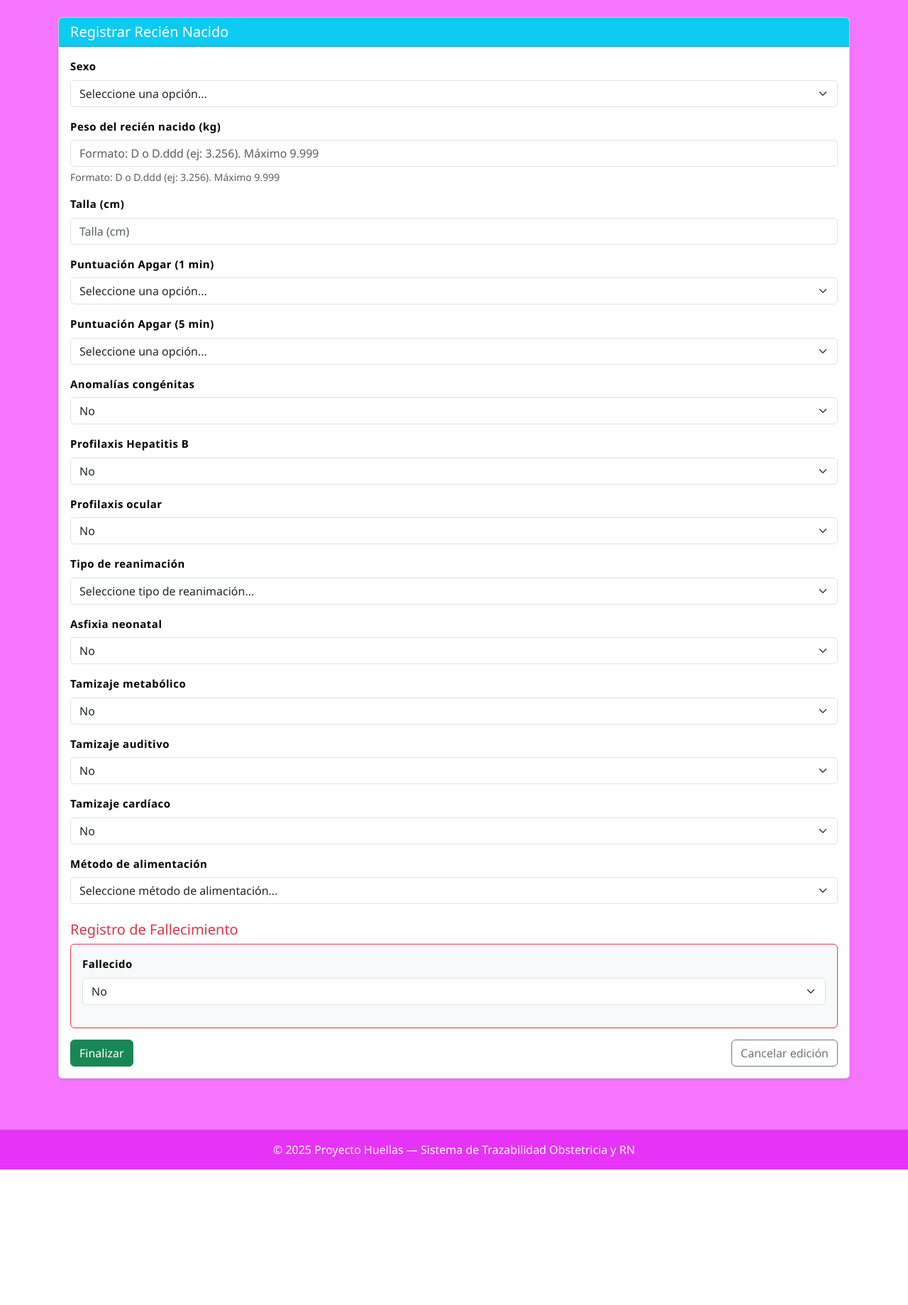
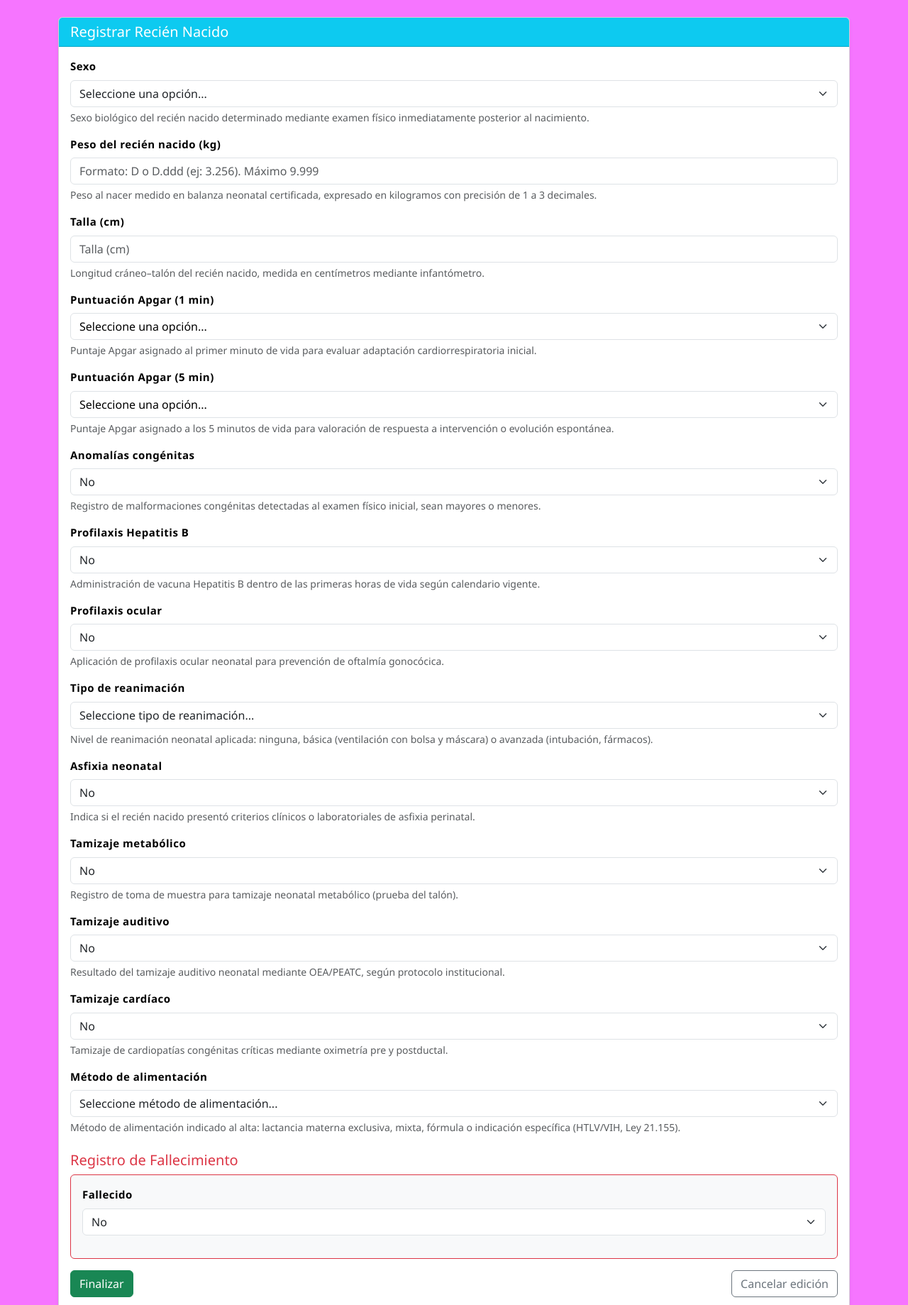
Before and after one commit to oliverb07/proyecto_integrado_final, a Django app: page /rn/nuevo/ in a window 1280 px wide. Shown: the part 166-2005 px from the top of the page at 71% size. Before the commit the page ends 1814 px from the top, so only its background shows below. Run offline with Django 5.2, Linux system fonts and the light colour scheme; the visitor is signed in with stand-in values (Sample User, id 1); data that the repository does not hold is empty.

Commit message:
ajustes finales

```diff
--- a/neonatos/forms.py
+++ b/neonatos/forms.py
@@ -311,7 +311,7 @@ class PartoForm(BaseBootstrapForm):
         self.matrona_nombre = None
         if self.request and self.request.user.is_authenticated:
             user = self.request.user
-            nombre = getattr(user, "nombre", None)  # ✅ usa el campo real del modelo Usuario
+            nombre = getattr(user, "nombre", None)  #  usa el campo real del modelo Usuario
             rol = getattr(user, "rol", None)        # opcional: muestra también el rol
             if nombre:
                 # Muestra "Paola Araya (Matrona)"
@@ -319,6 +319,37 @@ class PartoForm(BaseBootstrapForm):
             else:
                 # Si por alguna razón no hay nombre, usa el correo
                 self.matrona_nombre = getattr(user, "email", "Usuario desconocido")
+
+
+        # ====================================================
+        #   TOOLTIPS AUTOMÁTICOS (AL FINAL DEL __init__)
+        # ====================================================
+        tooltips = {
+            "fecha_parto": "Fecha registrada en ficha clínica en la que ocurrió el evento del nacimiento.",
+            "hora_parto": "Hora exacta del nacimiento según documentación clínica o reloj institucional.",
+            "tipo_parto": "Clasificación obstétrica del parto según vía: vaginal eutócico, instrumental o cesárea (electiva o de urgencia).",
+            "tipo_atencion": "Tipo de atención según categorización clínica: procedimiento programado o resolución por urgencia obstétrica.",
+            "inicio_parto": "Mecanismo de inicio del trabajo de parto: espontáneo o inducido mediante intervención médica.",
+            "analgesia": "Método analgésico administrado durante el trabajo de parto: neuroaxial, endovenosa, óxido nitroso, general u otras técnicas.",
+            "acompanamiento": "Presencia de acompañante significativo durante fases del trabajo de parto o expulsivo.",
+            "presentacion_fetal": "Posición del polo fetal respecto al canal del parto: cefálica, pélvica/podálica o transversa.",
+            "embarazo_multiple": "Indica si el nacimiento corresponde a una gestación múltiple.",
+            "edad_gestacional": "Edad gestacional en semanas completas calculada al momento del parto, según ecografía válida o FUR confiable.",
+            "episiotomia": "Registro del procedimiento de episiotomía durante el expulsivo.",
+            "oxitocina": "Indica administración de oxitocina profiláctica en manejo activo del alumbramiento.",
+            "plan_parto": "Confirma existencia de un plan de parto informado y registrado.",
+            "contacto_piel_piel": "Registro del contacto piel a piel inmediato entre madre y RN como parte del apego precoz.",
+            "alojamiento_conjunto": "Indica si se aplicó alojamiento conjunto madre–hijo posterior al nacimiento.",
+            "cesarea_programada": "Señala si la cesárea fue planificada previamente.",
+            "complicaciones": "Registro de complicaciones obstétricas maternas o fetales ocurridas durante el parto.",
+            "observaciones": "Notas clínicas relevantes no cubiertas en otros campos.",
+        }
+
+
+        for campo, texto in tooltips.items():
+            if campo in self.fields:
+                self.fields[campo].help_text = texto
+                self.fields[campo].widget.attrs["title"] = texto
 
 
     OPCIONES_SI_NO = [
@@ -612,6 +643,42 @@ class RecienNacidoForm(BaseBootstrapForm):
                 field.widget.attrs["class"] = "form-select"
 
 
+        tooltips = {
+            "sexo": "Sexo biológico del recién nacido determinado mediante examen físico inmediatamente posterior al nacimiento.",
+            "peso": "Peso al nacer medido en balanza neonatal certificada, expresado en kilogramos con precisión de 1 a 3 decimales.",
+            "talla": "Longitud cráneo–talón del recién nacido, medida en centímetros mediante infantómetro.",
+            "apgar_1": "Puntaje Apgar asignado al primer minuto de vida para evaluar adaptación cardiorrespiratoria inicial.",
+            "apgar_5": "Puntaje Apgar asignado a los 5 minutos de vida para valoración de respuesta a intervención o evolución espontánea.",
+            "anomalias_congenitas": "Registro de malformaciones congénitas detectadas al examen físico inicial, sean mayores o menores.",
+            "profilaxis_hepatitisb": "Administración de vacuna Hepatitis B dentro de las primeras horas de vida según calendario vigente.",
+            "profilaxis_ocular": "Aplicación de profilaxis ocular neonatal para prevención de oftalmía gonocócica.",
+            "reanimacion": "Nivel de reanimación neonatal aplicada: ninguna, básica (ventilación con bolsa y máscara) o avanzada (intubación, fármacos).",
+            "asfixia_neonatal": "Indica si el recién nacido presentó criterios clínicos o laboratoriales de asfixia perinatal.",
+            "tamizaje_metabolico": "Registro de toma de muestra para tamizaje neonatal metabólico (prueba del talón).",
+            "tamizaje_auditivo": "Resultado del tamizaje auditivo neonatal mediante OEA/PEATC, según protocolo institucional.",
+            "tamizaje_cardiaco": "Tamizaje de cardiopatías congénitas críticas mediante oximetría pre y postductal.",
+            "fallecido": "Indica si el recién nacido falleció antes del alta hospitalaria.",
+            "tipo_fallecimiento": "Clasificación del fallecimiento perinatal: aborto, mortinato o mortineonato, según criterio jurídico-sanitario.",
+            "metodo_alimentacion": "Método de alimentación indicado al alta: lactancia materna exclusiva, mixta, fórmula o indicación específica (HTLV/VIH, Ley 21.155).",
+        }
+
+        for campo, texto in tooltips.items():
+            if campo in self.fields:
+                self.fields[campo].help_text = texto
+                self.fields[campo].widget.attrs["title"] = texto
+
+
+        #cambiado
+        # Forzar clase apgar-select después del Bootstrap
+        if "apgar_1" in self.fields:
+            self.fields["apgar_1"].widget.attrs["class"] += " apgar-select"
+
+        if "apgar_5" in self.fields:
+            self.fields["apgar_5"].widget.attrs["class"] += " apgar-select"
+
+
+
+
     OPCIONES_SI_NO = [
         ("", "Seleccione una opción..."),
         (True, "Sí"),
@@ -648,15 +715,9 @@ class RecienNacidoForm(BaseBootstrapForm):
     ("F", "Femenino"),
     ]
 
-    APGAR_CHOICES = [
-    ("", "Seleccione una opción..."),
-    ("1", "1"),
-    ("2", "2"),
-    ("3", "3"),
-    ("4", "4"),
-    ("5", "5"),
-    ]
 
+    # cambiado
+    APGAR_CHOICES = [("", "Seleccione una opción...")] + [(str(i), str(i)) for i in range(0, 11)]
 
     sexo = forms.ChoiceField(
         label="Sexo",
@@ -668,25 +729,21 @@ class RecienNacidoForm(BaseBootstrapForm):
         },
     )
 
+    #cambiado
     apgar_1 = forms.ChoiceField(
         label="Puntuación Apgar (1 min)",
         choices=APGAR_CHOICES,
         required=True,
-        widget=forms.Select(attrs={"class": "form-select"}),
-        error_messages={
-            "required": "Debe seleccionar la puntuación Apgar al 1 minuto."
-        },
+        widget=forms.Select(attrs={"class": "form-select apgar-select"}),
     )
 
     apgar_5 = forms.ChoiceField(
         label="Puntuación Apgar (5 min)",
         choices=APGAR_CHOICES,
         required=True,
-        widget=forms.Select(attrs={"class": "form-select"}),
-        error_messages={
-            "required": "Debe seleccionar la puntuación Apgar a los 5 minutos."
-        },
+        widget=forms.Select(attrs={"class": "form-select apgar-select"}),
     )
+
 
     anomalias_congenitas = forms.TypedChoiceField(
         label="Anomalías congénitas",
@@ -860,7 +917,6 @@ class RecienNacidoForm(BaseBootstrapForm):
         except ValueError:
            raise forms.ValidationError("El peso debe ser un número válido (use punto decimal).")
 
-
         # Validación de rango clínico (prematuros y macrosómicos)
         if peso < 0.5 or peso > 6.0:
             raise forms.ValidationError("El peso debe estar entre 0.5 kg y 6.0 kg.")
@@ -869,15 +925,11 @@ class RecienNacidoForm(BaseBootstrapForm):
 
     def _to_bool(self, valor):
         if valor in [True, "True", "true"]:
-
            return True
-
         elif valor in [False, "False", "false"]:
             return False
         raise forms.ValidationError("Debe seleccionar una opción válida.")
 
-
-    def clean_animalias_congenitas(self):
         return self._to_bool(self.cleaned_data.get("animalias_congenitas"))
 
     def clean_profilaxis_hepatitisb(self):
@@ -905,7 +957,6 @@ class RecienNacidoForm(BaseBootstrapForm):
         elif valor in [False, "False", "false"]:
             return False
         raise forms.ValidationError("Debe indicar si el recién nacido falleció.")
-
 
     def clean_talla(self):
         talla = self.cleaned_data.get("talla", "")
@@ -935,29 +986,37 @@ class RecienNacidoForm(BaseBootstrapForm):
         return talla_float
 
     def clean_apgar_1(self):
-        valor = self.cleaned_data.get("apgar_1", "")
-        if not valor:
+        valor = self.cleaned_data.get("apgar_1")
+        if valor in [None, ""]:
             raise forms.ValidationError("Debe seleccionar la puntuación Apgar al 1 minuto.")
+
         try:
-            valor_int = int(valor)
+            valor = int(valor)
         except ValueError:
-            raise forms.ValidationError("La puntuación Apgar 1 debe ser un número entero.")
-        if valor_int < 1 or valor_int > 5:
-            raise forms.ValidationError("La puntuación Apgar 1 debe estar entre 1 y 5.")
-        return valor_int
+            raise forms.ValidationError("El Apgar debe ser un número entero.")
+
+        if not (0 <= valor <= 10):
+            raise forms.ValidationError("El Apgar debe estar entre 0 y 10.")
+
+        return valor
+
 
 
     def clean_apgar_5(self):
-        valor = self.cleaned_data.get("apgar_5", "")
-        if not valor:
+        valor = self.cleaned_data.get("apgar_5")
+        if valor in [None, ""]:
             raise forms.ValidationError("Debe seleccionar la puntuación Apgar a los 5 minutos.")
+
         try:
-            valor_int = int(valor)
+            valor = int(valor)
         except ValueError:
-            raise forms.ValidationError("La puntuación Apgar 5 debe ser un número entero.")
-        if valor_int < 1 or valor_int > 5:
-            raise forms.ValidationError("La puntuación Apgar 5 debe estar entre 1 y 5.")
-        return valor_int
+            raise forms.ValidationError("El Apgar debe ser un número entero.")
+
+        if not (0 <= valor <= 10):
+            raise forms.ValidationError("El Apgar debe estar entre 0 y 10.")
+
+        return valor
+
 
 
     def clean(self):
--- a/neonatos/templates/neonatos/rn_form.html
+++ b/neonatos/templates/neonatos/rn_form.html
@@ -117,4 +117,44 @@ document.addEventListener("DOMContentLoaded", function() {
 });
 </script>
 
+
+<!-- Script para colorear dinámicamente Apgar -->
+
+<script>
+document.addEventListener("DOMContentLoaded", function () {
+console.log("Apgar script cargado correctamente");
+
+
+  const apgarSelects = document.querySelectorAll(".apgar-select");
+
+  apgarSelects.forEach(select => {
+
+    function updateColor() {
+      const v = parseInt(select.value);
+
+      select.style.backgroundColor = "";
+      select.style.color = "#000";
+
+      if (isNaN(v)) return;
+
+      if (v <= 3) {
+        select.style.backgroundColor = "#f8d7da";
+        select.style.color = "#842029";
+      }
+      else if (v <= 6) {
+        select.style.backgroundColor = "#fff3cd";
+        select.style.color = "#664d03";
+      }
+      else {
+        select.style.backgroundColor = "#d1e7dd";
+        select.style.color = "#0f5132";
+      }
+    }
+
+    updateColor();
+    select.addEventListener("change", updateColor);
+  });
+});
+</script>
+
 {% endblock %}
```
Also changed, not shown: templates/base.html (+13 -0 lines).
